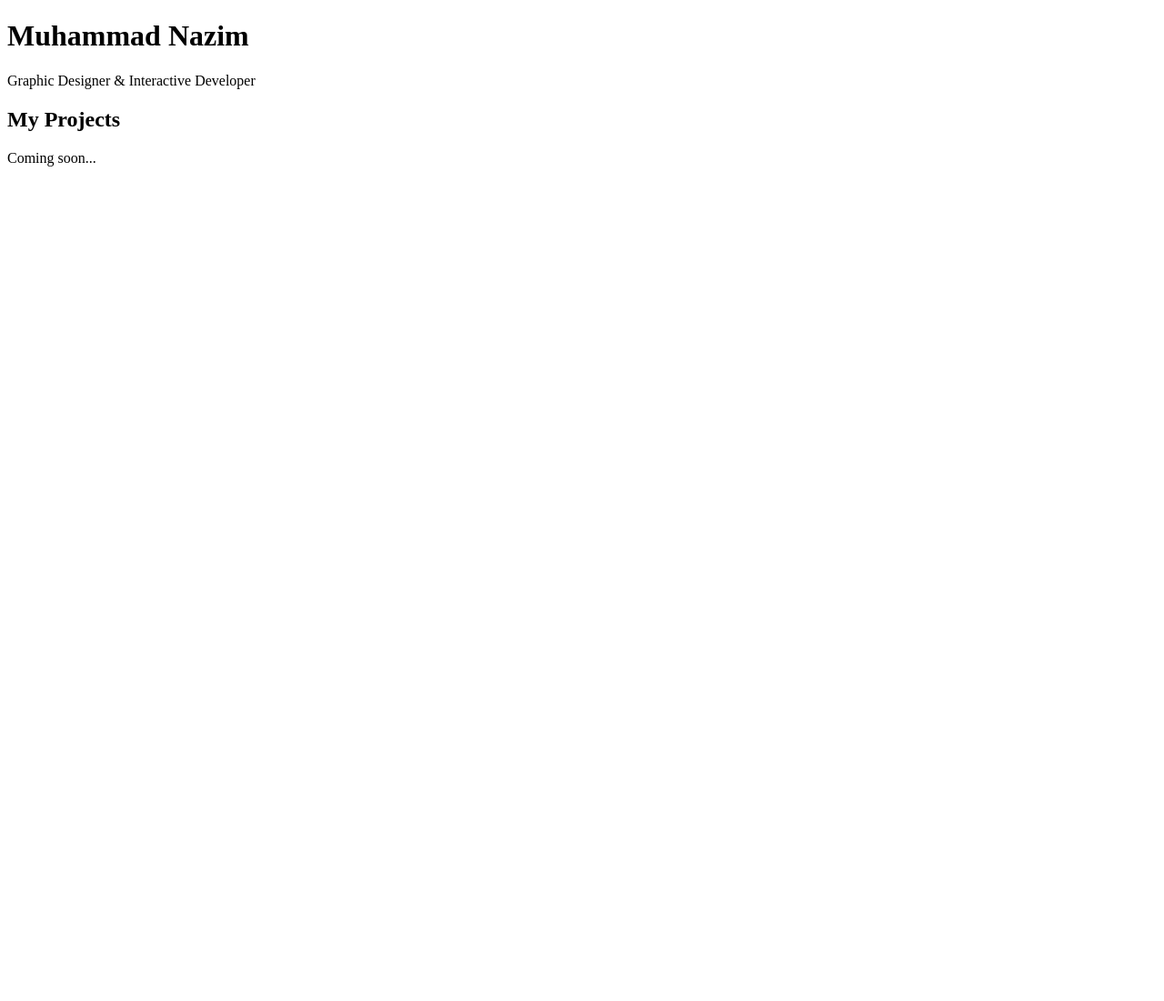
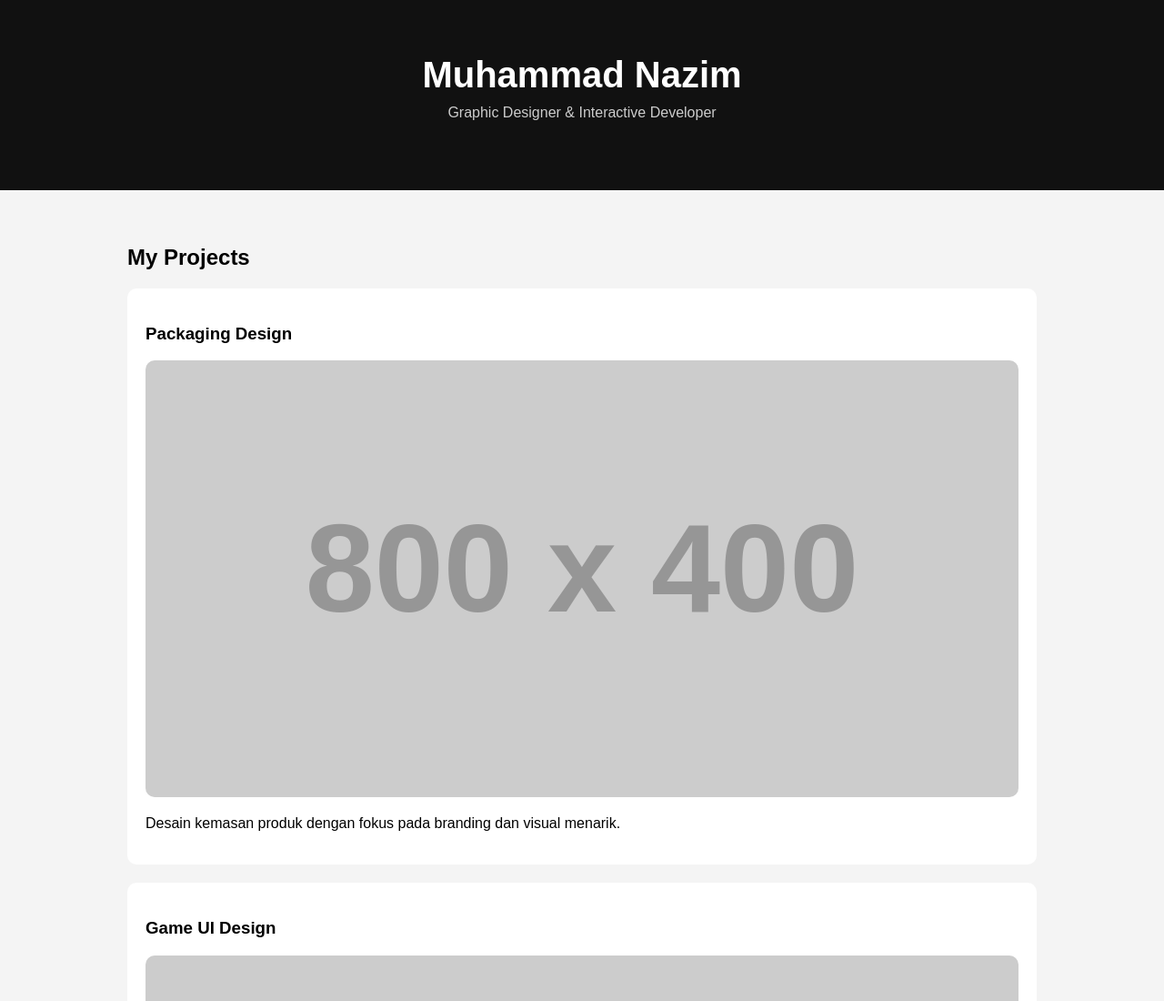
Before and after one commit to acim1140/acim1140.github.io, a plain HTML site: page index.html in a window 1280 px wide. Shown: the top 1100 px of the page at 91% size. Before the commit the page ends 800 px from the top, so only its background shows below. Drawn offline with Linux system fonts and the light colour scheme; placeholder pictures from the web are drawn by us.

Commit message:
Update index.html

```diff
--- a/index.html
+++ b/index.html
@@ -1,15 +1,84 @@
 <!DOCTYPE html>
 <html>
 <head>
-    <title>Portfolio Nazim</title>
+    <title>Muhammad Nazim Portfolio</title>
+    <style>
+        body {
+            font-family: Arial, sans-serif;
+            margin: 0;
+            background: #f4f4f4;
+        }
+
+        header {
+            background: #111;
+            color: white;
+            text-align: center;
+            padding: 60px 20px;
+        }
+
+        header h1 {
+            margin: 0;
+            font-size: 40px;
+        }
+
+        header p {
+            margin-top: 10px;
+            color: #ccc;
+        }
+
+        .container {
+            padding: 40px;
+            max-width: 1000px;
+            margin: auto;
+        }
+
+        .project {
+            background: white;
+            margin-bottom: 20px;
+            padding: 20px;
+            border-radius: 10px;
+        }
+
+        .project img {
+            width: 100%;
+            border-radius: 10px;
+        }
+
+        h2 {
+            margin-bottom: 20px;
+        }
+    </style>
 </head>
 <body>
 
+<header>
     <h1>Muhammad Nazim</h1>
     <p>Graphic Designer & Interactive Developer</p>
+</header>
+
+<div class="container">
 
     <h2>My Projects</h2>
-    <p>Coming soon...</p>
+
+    <div class="project">
+        <h3>Packaging Design</h3>
+        <img src="https://via.placeholder.com/800x400">
+        <p>Desain kemasan produk dengan fokus pada branding dan visual menarik.</p>
+    </div>
+
+    <div class="project">
+        <h3>Game UI Design</h3>
+        <img src="https://via.placeholder.com/800x400">
+        <p>UI game edukasi menggunakan Unity dengan konsep interaktif.</p>
+    </div>
+
+    <div class="project">
+        <h3>AR Application</h3>
+        <img src="https://via.placeholder.com/800x400">
+        <p>Aplikasi Augmented Reality untuk pembelajaran alat musik tradisional.</p>
+    </div>
+
+</div>
 
 </body>
 </html>
```
